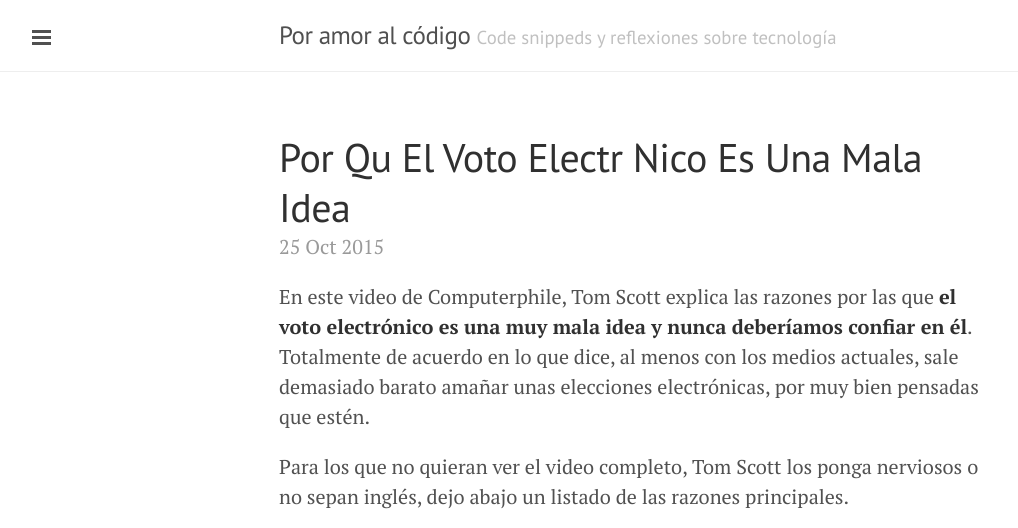
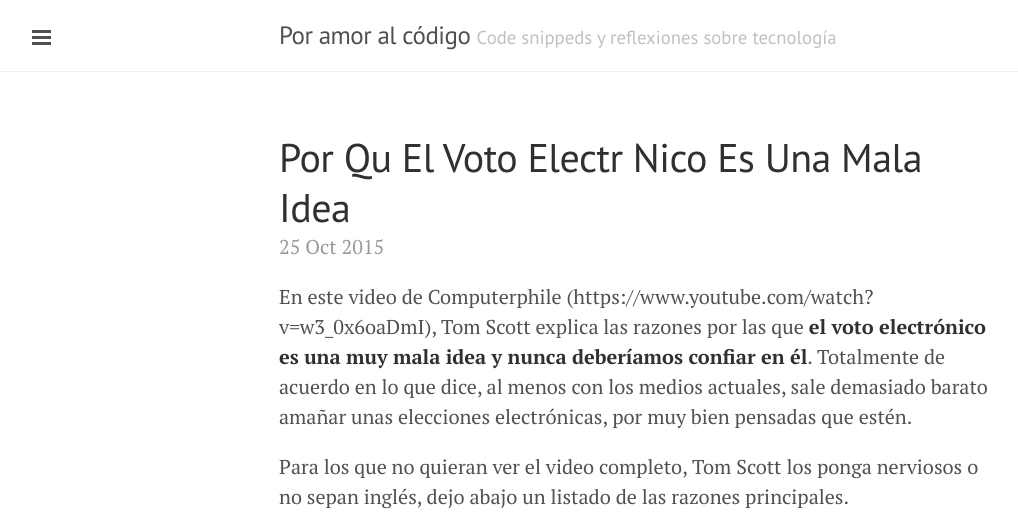
Before and after one commit to juanmirod/juanmirod.github.io, a Jekyll site: the page built from index.html, in a window 1280 px wide, cut to the strip 0-528 px from the top of the page. Shown: the whole strip, without its empty margins (1-1019 px from the left). Built offline with Jekyll 4.4.1, drawn with Linux system fonts in a browser that asks for light colours; the list of posts is cut into pages by our own code; some of the changed lines change nothing that is shown.

Commit message:
Update 2015-10-25-por-qu-el-voto-electr-nico-es-una-mala-idea.markdown

```diff
--- a/_posts/2015-10-25-por-qu-el-voto-electr-nico-es-una-mala-idea.markdown
+++ b/_posts/2015-10-25-por-qu-el-voto-electr-nico-es-una-mala-idea.markdown
@@ -1,4 +1,4 @@
-En este video de Computerphile, Tom Scott explica las razones por las que **el voto electrónico es una muy mala idea y nunca deberíamos confiar en él**. Totalmente de acuerdo en lo que dice, al menos con los medios actuales, sale demasiado barato amañar unas elecciones electrónicas, por muy bien pensadas que estén.
+En este video de Computerphile (https://www.youtube.com/watch?v=w3_0x6oaDmI), Tom Scott explica las razones por las que **el voto electrónico es una muy mala idea y nunca deberíamos confiar en él**. Totalmente de acuerdo en lo que dice, al menos con los medios actuales, sale demasiado barato amañar unas elecciones electrónicas, por muy bien pensadas que estén.
 
 Para los que no quieran ver el video completo, Tom Scott los ponga nerviosos o no sepan inglés, dejo abajo un listado de las razones principales.
 
```
